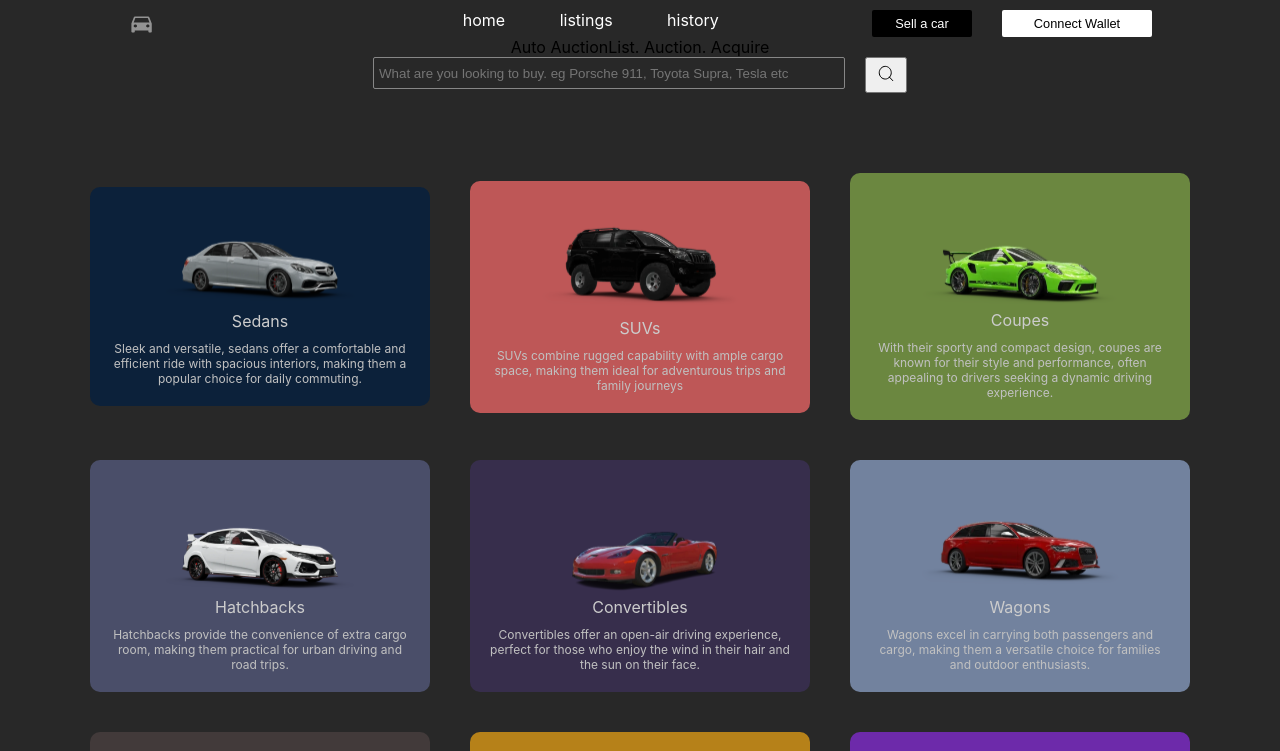
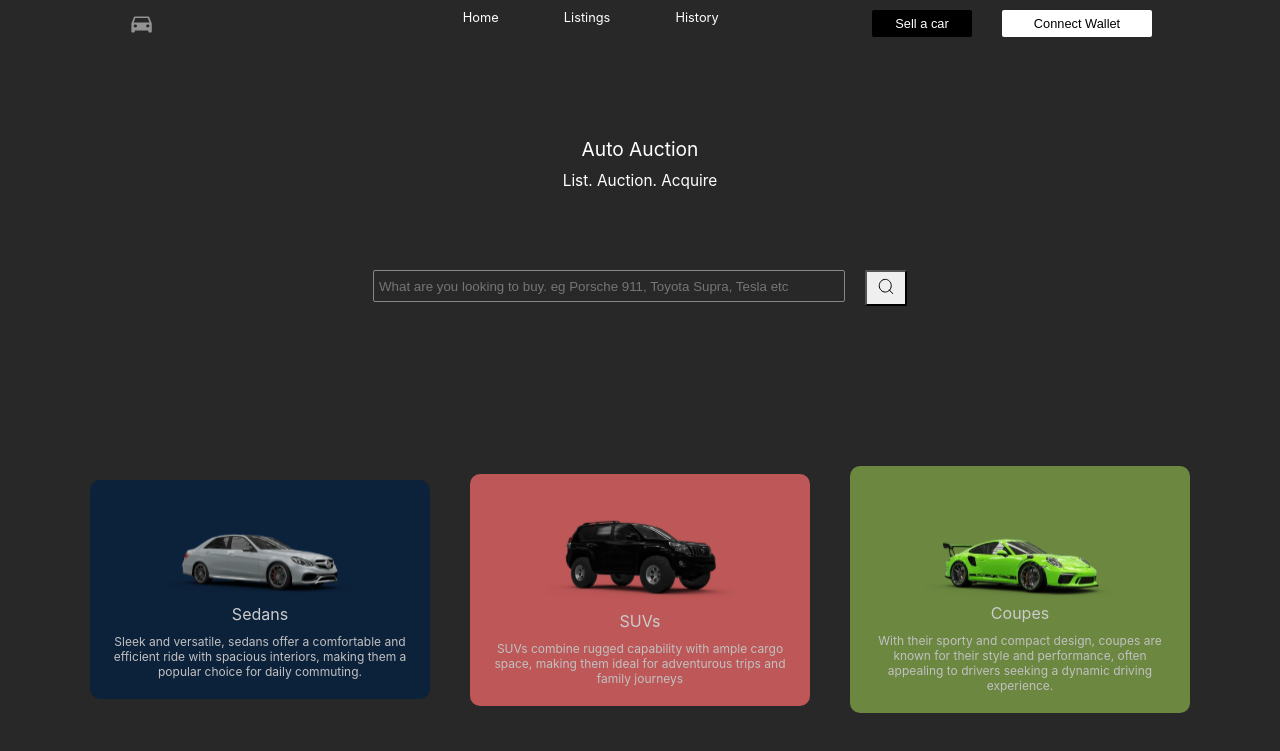
Before and after one commit to THEmmanuel/auto-auction-frontend, a React (Create React App) app: page / in a window 1280 px wide. Shown: the top 751 px of the page. Built offline with nearby package versions, Linux system fonts and the light colour scheme.

Commit message:
add styling

```diff
--- a/src/components/NavBar/NavBar.js
+++ b/src/components/NavBar/NavBar.js
@@ -15,9 +15,9 @@ const NavBar = () => {
 
 			<div className={style.LinksWrapper}>
 				<div className={style.LinksContainer}>
-					<span>home</span>
-					<span>listings</span>
-					<span>history</span>
+					<span>Home</span>
+					<span>Listings</span>
+					<span>History</span>
 				</div>
 			</div>
 
--- a/src/components/NavBar/NavBar.module.css
+++ b/src/components/NavBar/NavBar.module.css
@@ -17,6 +17,7 @@
 	flex-direction: row;
 	justify-content: space-between;
 	color: #FFF;
+	font-size: 0.8em;
 }
 
 .NavBar {
--- a/src/pages/Home/Home.js
+++ b/src/pages/Home/Home.js
@@ -8,10 +8,15 @@ import searchIcon from '../../assets/searchIcon.svg'
 
 const Home = () => {
 	return (
-		<section>
-			<div >
-				<span>Auto Auction</span>
-				<span>List. Auction. Acquire</span>
+		<section className={style.Home}>
+			<div className={style.HomeText}>
+				<span className={style.HomeIntroText}>
+					Auto Auction
+				</span>
+
+				<span className={style.HomeIntroDescription}>
+					List. Auction. Acquire
+				</span>
 			</div>
 
 			<div className={style.SearchWrapper}>
--- a/src/pages/Home/Home.module.css
+++ b/src/pages/Home/Home.module.css
@@ -4,17 +4,38 @@
 	gap: 40px;
 	justify-content: center;
 	align-items: center;
+	margin-bottom: 100px;
 }
 
-.SearchButton{
+.SearchButton {
 	width: fit-content;
 	padding: 5px 10px;
+	border-radius: 2px;
 }
 
-.SearchWrapper{
+.SearchWrapper {
 	display: flex;
 	flex-direction: row;
 	gap: 20px;
 	justify-content: center;
 	margin-bottom: 80px;
 }
+
+.HomeText {
+	display: flex;
+	flex-direction: column;
+	gap: 10px;
+	margin-top: 100px;
+	color: #FFF;
+	font-size: 1.2em;
+}
+
+.HomeIntroDescription {
+	font-size: 0.8em;
+}
+
+.Home {
+	display: flex;
+	flex-direction: column;
+	gap: 80px;
+}
```
